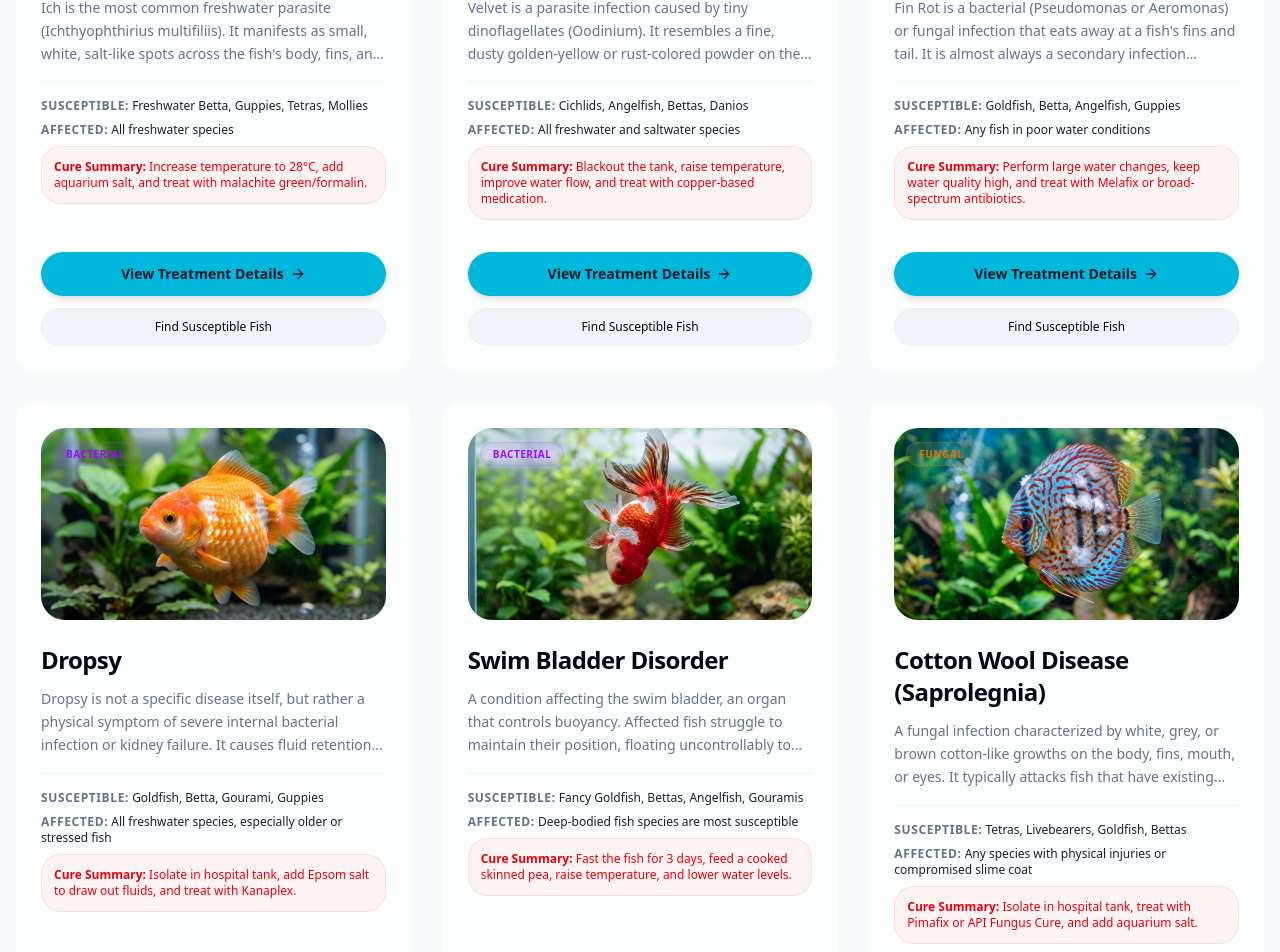
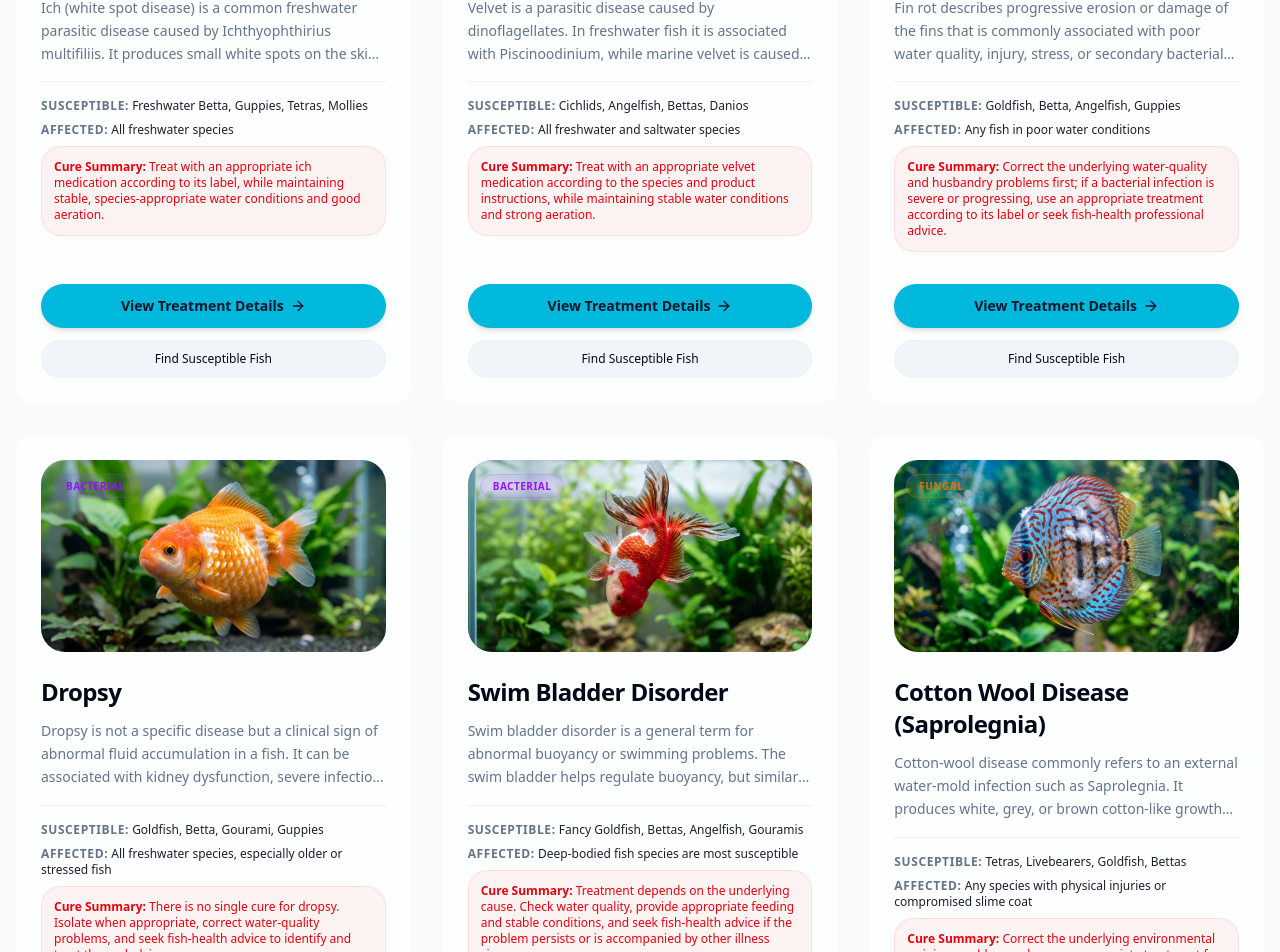
Before and after one commit to roshan773/AquaVersa, a Next.js app: page /diseases in a window 1280 px wide. Shown: the part 873-1825 px from the top of the page. Built offline with nearby package versions, Linux system fonts and the light colour scheme.

Commit message:
feat: add diseases data collection with initial fish health information

```diff
--- a/data/diseases.ts
+++ b/data/diseases.ts
@@ -6,7 +6,7 @@ export const diseasesData: Disease[] = [
     slug: "ich-white-spot",
     name: "Ich (White Spot Disease)",
     type: "Parasitic",
-    description: "Ich is the most common freshwater parasite (Ichthyophthirius multifiliis). It manifests as small, white, salt-like spots across the fish's body, fins, and gills. It is highly contagious and fatal if untreated.",
+    description: "Ich (white spot disease) is a common freshwater parasitic disease caused by Ichthyophthirius multifiliis. It produces small white spots on the skin and fins and can also affect the gills. Heavy infections can be rapidly fatal if untreated.",
     symptoms: [
       "Small white spots resembling salt grains on the skin, fins, and eyes",
       "Fish rubbing or scratching against rocks and decorations (flashing)",
@@ -16,28 +16,28 @@ export const diseasesData: Disease[] = [
     ],
     transmission: "Ich is introduced via infected new fish, plants, or equipment. The parasite goes through multiple life stages, including a free-swimming stage (theront) that infects new hosts.",
     treatment: [
-      "Gradually raise the water temperature to 82°F–85°F (28°C–29°C) over 24-48 hours. This speeds up the life cycle of the parasite, exposing the vulnerable free-swimming stage.",
-      "Increase aeration using an air stone, as warmer water holds less dissolved oxygen.",
-      "Add aquarium salt (1 tablespoon per 5 gallons of water) to support the fish's slime coat and disrupt the parasite's osmotic balance.",
-      "Dose with a dedicated copper sulfate or malachite green medication, following the instructions strictly.",
-      "Perform daily 25% water changes, vacuuming the substrate thoroughly to remove fallen parasite cysts (tomonts)."
+      "Treat promptly with an appropriate ich medication according to the product label and treatment schedule.",
+      "Maintain stable, species-appropriate temperature and provide strong aeration during treatment.",
+      "Aquarium salt may be appropriate for some freshwater species, but it is not suitable for every fish, plant, or invertebrate; use it only when appropriate and according to a species-safe protocol.",
+      "Appropriate treatments may include labeled formalin-, copper-, or other ich medications; follow the product label and species-specific precautions.",
+      "Perform water changes and substrate cleaning according to the medication instructions; removing debris can help reduce environmental parasite stages."
     ],
     prevention: [
-      "Quarantine all new fish and plants in a separate tank for at least 14 days before introducing them to the main aquarium.",
+      "Quarantine new fish and other livestock in a separate system for an appropriate observation period before introduction, with longer quarantine providing greater opportunity to detect disease.",
       "Maintain stable water temperature and avoid sudden drops (stress weakens the immune system).",
       "Regularly vacuum the gravel to reduce parasite loads."
     ],
     image: "/images/Ich (White Spot Disease).png",
     susceptible: ["Freshwater Betta", "Guppies", "Tetras", "Mollies"],
     affected: ["All freshwater species"],
-    cure: "Increase temperature to 28°C, add aquarium salt, and treat with malachite green/formalin."
+    cure: "Treat with an appropriate ich medication according to its label, while maintaining stable, species-appropriate water conditions and good aeration."
   },
   {
     id: "dis-1",
     slug: "velvet-oodinium",
     name: "Velvet (Oodinium)",
     type: "Parasitic",
-    description: "Velvet is a parasite infection caused by tiny dinoflagellates (Oodinium). It resembles a fine, dusty golden-yellow or rust-colored powder on the fish's body. It is fast-acting and attacks the gills heavily.",
+    description: "Velvet is a parasitic disease caused by dinoflagellates. In freshwater fish it is associated with Piscinoodinium, while marine velvet is caused by related Amyloodinium species. It can appear as fine yellow, gold, or rust-colored spots or a velvety film and can severely affect the gills.",
     symptoms: [
       "Fine dusty golden, yellow, or rust-colored film on the fish's body",
       "Frequent scratching or flashing against decorations",
@@ -45,13 +45,13 @@ export const diseasesData: Disease[] = [
       "Peeling skin or loss of color in advanced stages",
       "Clamped fins and extreme lethargy"
     ],
-    transmission: "Highly contagious. Introduced via infected fish, water, or nets. The dinoflagellate contains chlorophyll, meaning it utilizes light to produce energy, making blackout treatments useful.",
+    transmission: "Highly contagious and capable of spreading through infected fish, contaminated water, and equipment. The pathogenic stages are photosynthetic, but light reduction alone should not be relied on as a complete treatment.",
     treatment: [
-      "Perform a complete blackout of the aquarium (turn off lights and cover the tank with a blanket), as the parasite relies on light for photosynthesis.",
-      "Raise water temperature gradually to 82°F (28°C) to accelerate the parasite's life cycle.",
-      "Add aquarium salt to reduce osmotic stress on the fish.",
-      "Treat with copper-based medications (e.g., CopperSafe) or acriflavine. Maintain copper levels as instructed on the packaging.",
-      "Maintain strong aeration during treatment."
+      "Treat promptly with an appropriate velvet medication recommended for the affected freshwater or marine fish and follow the product instructions exactly.",
+      "Maintain stable, species-appropriate water conditions rather than using temperature increases as a stand-alone treatment.",
+      "Use aquarium salt only when appropriate for the species and other aquarium inhabitants.",
+      "For freshwater velvet, appropriate antiparasitic treatments may include copper or other veterinarian-recommended medications; marine velvet requires a marine-appropriate treatment protocol.",
+      "Maintain strong aeration during treatment, especially when gill function is affected."
     ],
     prevention: [
       "Quarantine all new livestock for 2-3 weeks.",
@@ -61,14 +61,14 @@ export const diseasesData: Disease[] = [
     image: "/images/Velvet (Oodinium).png",
     susceptible: ["Cichlids", "Angelfish", "Bettas", "Danios"],
     affected: ["All freshwater and saltwater species"],
-    cure: "Blackout the tank, raise temperature, improve water flow, and treat with copper-based medication."
+    cure: "Treat with an appropriate velvet medication according to the species and product instructions, while maintaining stable water conditions and strong aeration."
   },
   {
     id: "dis-2",
     slug: "fin-rot",
     name: "Fin Rot",
     type: "Bacterial",
-    description: "Fin Rot is a bacterial (Pseudomonas or Aeromonas) or fungal infection that eats away at a fish's fins and tail. It is almost always a secondary infection brought on by poor water quality, injury, or severe stress.",
+    description: "Fin rot describes progressive erosion or damage of the fins that is commonly associated with poor water quality, injury, stress, or secondary bacterial infection. Opportunistic microorganisms can colonize damaged tissue, and fungal or water-mold growth may occur secondarily.",
     symptoms: [
       "Fin edges turning white, red, or black",
       "Fins appearing frayed, split, or ragged",
@@ -76,13 +76,13 @@ export const diseasesData: Disease[] = [
       "Fungal cotton-like growths on the affected fin edges",
       "Loss of appetite and hovering near the bottom"
     ],
-    transmission: "Fin Rot bacteria are naturally present in the aquarium but only infect fish when their immune systems are compromised due to high ammonia/nitrite levels, physical damage, or poor diet.",
+    transmission: "Fin damage is often associated with poor water quality, injury, stress, overcrowding, or fin-nipping. Opportunistic microorganisms can colonize damaged tissue, so improving the underlying conditions is an important part of treatment.",
     treatment: [
-      "Perform an immediate 50% water change and thoroughly vacuum the substrate. High water quality is the best cure.",
-      "Remove any carbon filters if you plan to dose medication.",
-      "Add Melafix or a broad-spectrum antibiotic (like Erythromycin or Furan-2) for severe bacterial cases.",
-      "For fungal rot, treat with an anti-fungal medication (like Ichonex or Pimafix).",
-      "Add aquarium salt (1 teaspoon per gallon) to help heal tissues."
+      "Test and correct ammonia, nitrite, nitrate, temperature, and other water-quality problems, and perform an appropriate partial water change.",
+      "If medication is used, follow the product instructions regarding activated carbon and filtration.",
+      "If bacterial infection is suspected to be severe or progressive, use an appropriate antibacterial treatment according to its label or seek fish-health professional advice.",
+      "Do not use antifungal medication unless a fungal or water-mold infection is actually suspected; white or fuzzy growth on damaged tissue can be secondary.",
+      "Salt is not a universal treatment; use it only when appropriate for the species and other aquarium inhabitants."
     ],
     prevention: [
       "Perform regular weekly water changes (20-30%) and monitor water quality parameters (Ammonia: 0, Nitrite: 0, Nitrate: <20).",
@@ -92,14 +92,14 @@ export const diseasesData: Disease[] = [
     image: "/images/Fin Rot.png",
     susceptible: ["Goldfish", "Betta", "Angelfish", "Guppies"],
     affected: ["Any fish in poor water conditions"],
-    cure: "Perform large water changes, keep water quality high, and treat with Melafix or broad-spectrum antibiotics."
+    cure: "Correct the underlying water-quality and husbandry problems first; if a bacterial infection is severe or progressing, use an appropriate treatment according to its label or seek fish-health professional advice."
   },
   {
     id: "dis-3",
     slug: "dropsy",
     name: "Dropsy",
     type: "Bacterial",
-    description: "Dropsy is not a specific disease itself, but rather a physical symptom of severe internal bacterial infection or kidney failure. It causes fluid retention, leading to a swollen abdomen and scales that stick outward, resembling a pinecone.",
+    description: "Dropsy is not a specific disease but a clinical sign of abnormal fluid accumulation in a fish. It can be associated with kidney dysfunction, severe infection, or other serious systemic problems and may cause abdominal swelling and scales that protrude outward (pineconing).",
     symptoms: [
       "Severely bloated or swollen abdomen",
       "Scales sticking out like a pinecone",
@@ -107,13 +107,13 @@ export const diseasesData: Disease[] = [
       "Lethargy and loss of appetite",
       "Pale gills and clamped fins"
     ],
-    transmission: "Caused by opportunistic bacteria (usually Aeromonas) that attack fish with compromised immune systems due to severe stress, poor water quality, or organ failure. Not directly contagious, but the underlying poor conditions affect all tankmates.",
+    transmission: "Dropsy itself is not a single contagious disease. Its underlying cause may vary, and infectious conditions can sometimes affect other fish. Poor water quality and chronic stress can increase disease risk for the aquarium population.",
     treatment: [
-      "Isolate the infected fish in a clean hospital tank immediately.",
-      "Perform a 50% water change in the main tank to protect other fish.",
-      "Add Epsom salt (1 to 2 teaspoons per 5 gallons) to the hospital tank to help draw fluid out of the body.",
-      "Treat with a broad-spectrum antibiotic designed for internal infections (e.g., Kanaplex/Kanamycin or Maracyn-Two).",
-      "Keep the water pristine and feed high-quality food if the fish is willing to eat."
+      "Isolate the affected fish when practical so it can be observed and treated in a controlled environment.",
+      "Test the main aquarium water and correct ammonia, nitrite, temperature, and other husbandry problems.",
+      "Do not treat every case with Epsom salt; supportive treatment should be based on the suspected cause and species tolerance.",
+      "Do not assume every case is bacterial; targeted treatment should be based on the suspected cause and, when possible, fish-health professional diagnosis.",
+      "Maintain excellent water quality and offer an appropriate nutritious diet if the fish is willing to eat."
     ],
     prevention: [
       "Do not overfeed and ensure a high-quality, varied diet.",
@@ -123,27 +123,27 @@ export const diseasesData: Disease[] = [
     image: "/images/Dropsy.png",
     susceptible: ["Goldfish", "Betta", "Gourami", "Guppies"],
     affected: ["All freshwater species, especially older or stressed fish"],
-    cure: "Isolate in hospital tank, add Epsom salt to draw out fluids, and treat with Kanaplex."
+    cure: "There is no single cure for dropsy. Isolate when appropriate, correct water-quality problems, and seek fish-health advice to identify and treat the underlying cause."
   },
   {
     id: "dis-4",
     slug: "swim-bladder-disorder",
     name: "Swim Bladder Disorder",
     type: "Bacterial",
-    description: "A condition affecting the swim bladder, an organ that controls buoyancy. Affected fish struggle to maintain their position, floating uncontrollably to the top, sinking to the bottom, or swimming upside down or sideways.",
+    description: "Swim bladder disorder is a general term for abnormal buoyancy or swimming problems. The swim bladder helps regulate buoyancy, but similar signs can result from digestive problems, injury, infection, organ disease, or other conditions.",
     symptoms: [
       "Sinking to the bottom or floating uncontrollably at the surface",
       "Swimming sideways, upside down, or at an odd angle",
       "Swollen belly or curved back",
       "Struggling to swim down or reach food"
     ],
-    transmission: "Usually non-infectious. Caused by constipation (from eating dry flakes that expand in the gut), swallowing air during feeding, rapid temperature drops, or bacterial infections of the swim bladder.",
+    transmission: "Usually not directly contagious. Causes vary and may include digestive problems, injury, infection, organ dysfunction, or other conditions; constipation and swallowed air are only possible causes in some cases.",
     treatment: [
-      "Fast the fish for 3 days to allow their digestive system to clear.",
-      "On the 4th day, feed a shelled, cooked green pea (microwave a frozen pea, peel the skin, and cut it into bite-sized pieces) to act as a natural laxative.",
-      "Raise the water temperature gradually to 78°F–80°F (25°C–27°C) to aid digestion.",
-      "Lower the water level in the tank so the fish does not have to struggle as hard to swim.",
-      "If constipation is not the cause, treat with an internal antibacterial medication."
+      "If constipation is suspected, a short period without food followed by an appropriate easily digested diet may help; avoid assuming constipation is the cause in every case.",
+      "Avoid treating every buoyancy problem with peas; choose an appropriate, species-specific diet if constipation is suspected.",
+      "Maintain a stable, species-appropriate temperature rather than raising temperature as a universal treatment.",
+      "If buoyancy problems are severe, adjust the environment to make feeding and resting easier while avoiding unnecessary changes to the aquarium.",
+      "If signs persist, worsen, or occur with swelling, wounds, respiratory distress, or other illness signs, seek fish-health professional advice rather than treating blindly with antibiotics."
     ],
     prevention: [
       "Pre-soak dry flake foods or pellets so they do not expand inside the fish's stomach.",
@@ -153,27 +153,27 @@ export const diseasesData: Disease[] = [
     image: "/images/Swim Bladder Disorder.png",
     susceptible: ["Fancy Goldfish", "Bettas", "Angelfish", "Gouramis"],
     affected: ["Deep-bodied fish species are most susceptible"],
-    cure: "Fast the fish for 3 days, feed a cooked skinned pea, raise temperature, and lower water levels."
+    cure: "Treatment depends on the underlying cause. Check water quality, provide appropriate feeding and stable conditions, and seek fish-health advice if the problem persists or is accompanied by other illness signs."
   },
   {
     id: "dis-5",
     slug: "cotton-wool-disease",
     name: "Cotton Wool Disease (Saprolegnia)",
     type: "Fungal",
-    description: "A fungal infection characterized by white, grey, or brown cotton-like growths on the body, fins, mouth, or eyes. It typically attacks fish that have existing wounds, parasite damage, or are severely stressed.",
+    description: "Cotton-wool disease commonly refers to an external water-mold infection such as Saprolegnia. It produces white, grey, or brown cotton-like growths on damaged skin, fins, eyes, or eggs and often develops after injury, parasite damage, or other stressors. Saprolegnia is an oomycete rather than a true fungus.",
     symptoms: [
       "White or grey cotton-like, fuzzy tufts on the skin or fins",
       "Fungal growths forming around open wounds or sores",
       "Clamped fins and scratching behavior",
       "Lethargy and fading skin color"
     ],
-    transmission: "Fungal spores are present in all aquariums but only take hold when a fish's slime coat is damaged by injury, netting, parasites, or poor water quality.",
+    transmission: "Saprolegnia and related water molds are widespread in aquatic environments and commonly colonize damaged or dead tissue. Outbreaks are associated with injury, poor sanitation, organic debris, parasites, and other stressors.",
     treatment: [
-      "Perform a 30-50% water change and clean the aquarium filter.",
-      "Isolate the affected fish in a hospital tank.",
-      "Treat with an anti-fungal medication (e.g., Pimafix, API Fungus Cure, or Ichonex).",
-      "Add aquarium salt (1 tablespoon per 5 gallons) to support gill function and skin healing.",
-      "Maintain clean, well-oxygenated water throughout the treatment."
+      "Correct water-quality and sanitation problems and remove dead or decaying material from the aquarium.",
+      "Isolate the affected fish when practical, especially if it needs targeted treatment or close observation.",
+      "Use an appropriate treatment for external Saprolegnia or other suspected water molds according to the product label or fish-health professional advice.",
+      "Do not use salt as a universal treatment; use it only when appropriate for the species and other aquarium inhabitants.",
+      "Maintain clean, well-oxygenated water and minimize further handling or injury."
     ],
     prevention: [
       "Handle fish carefully with soft nets to avoid damaging their protective slime coat.",
@@ -183,6 +183,6 @@ export const diseasesData: Disease[] = [
     image: "/images/Cotton Wool Disease (Saprolegnia).png",
     susceptible: ["Tetras", "Livebearers", "Goldfish", "Bettas"],
     affected: ["Any species with physical injuries or compromised slime coat"],
-    cure: "Isolate in hospital tank, treat with Pimafix or API Fungus Cure, and add aquarium salt."
+    cure: "Correct the underlying environmental or injury problem and use an appropriate treatment for suspected Saprolegnia or other water-mold infection according to its label or fish-health professional advice."
   }
 ];
```
